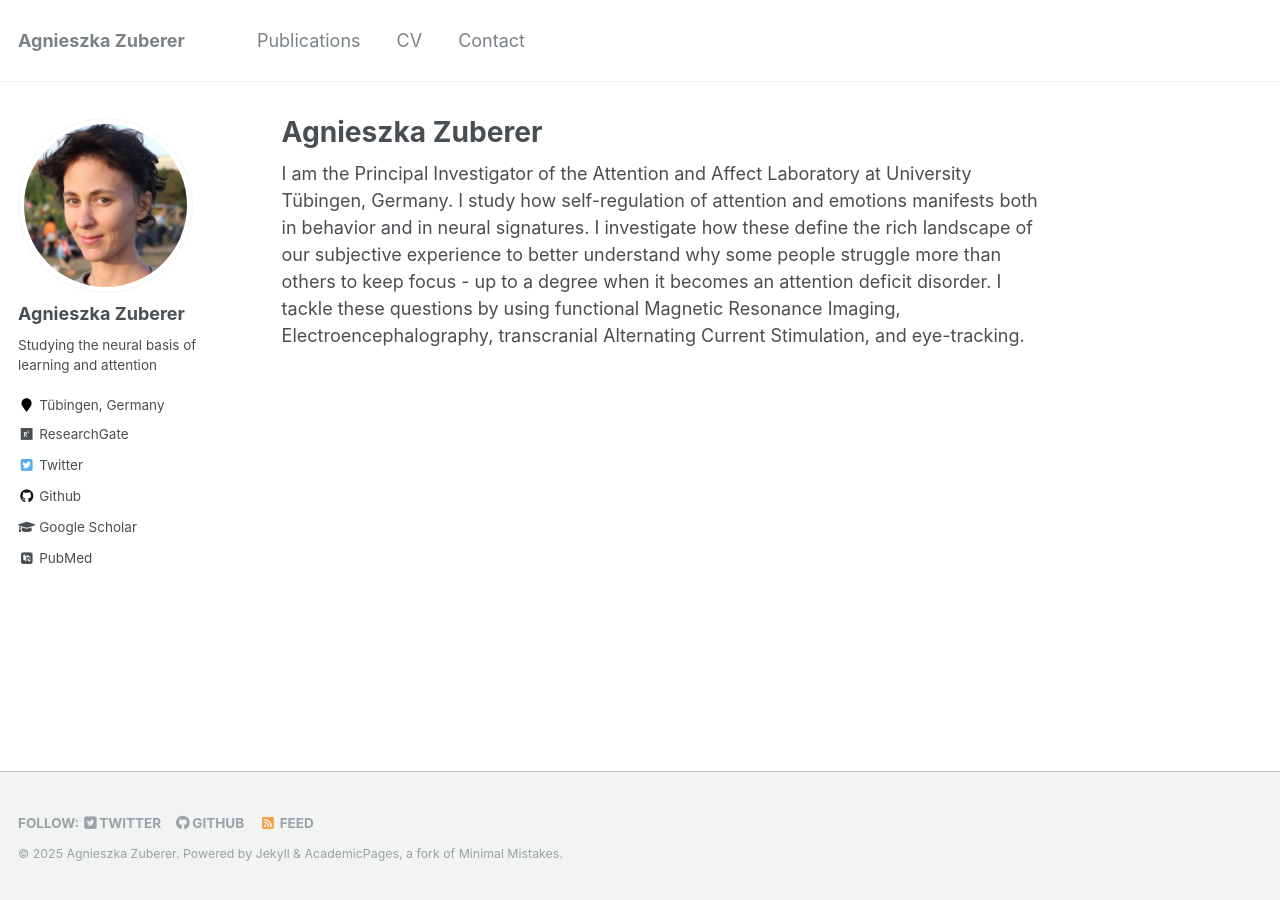
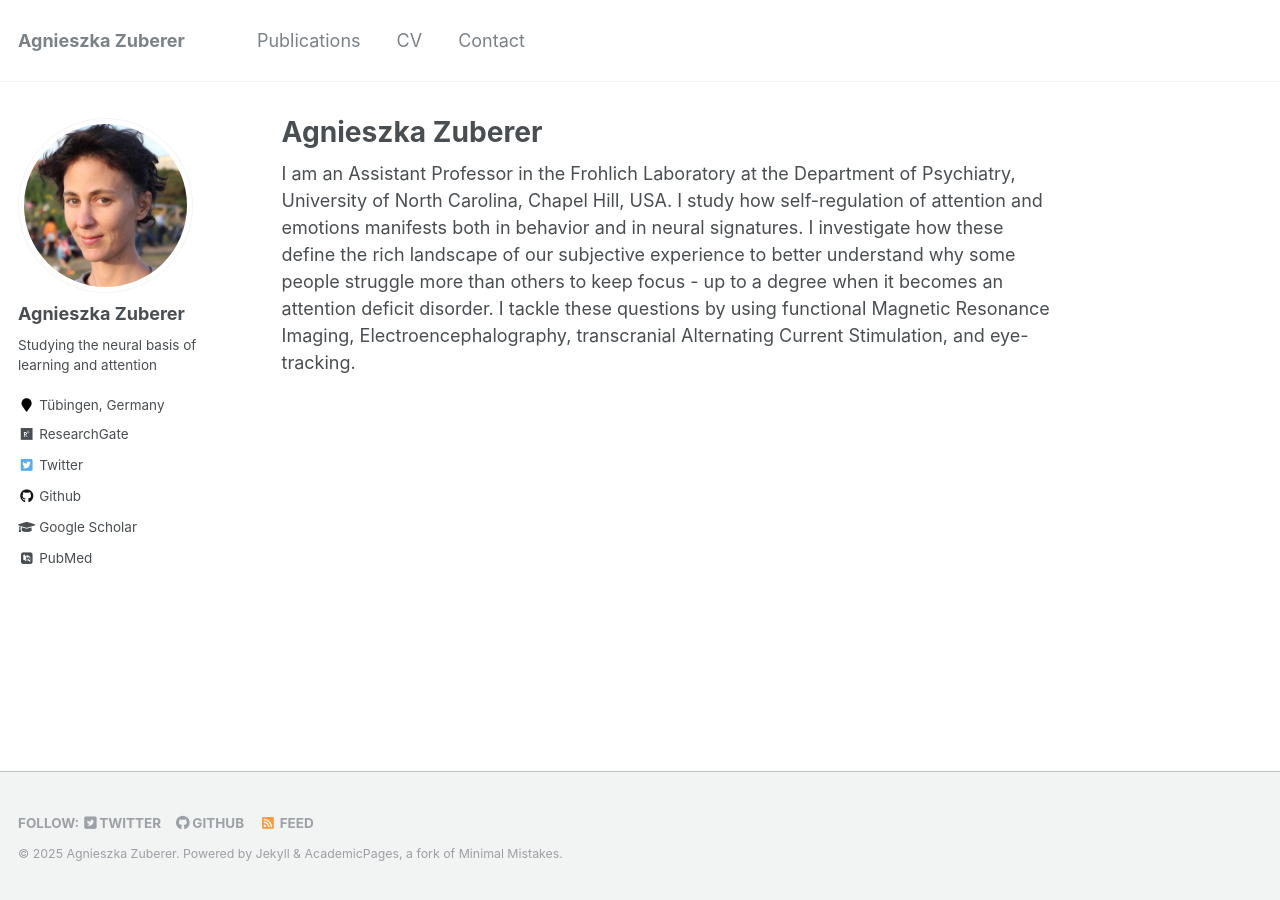
Before and after one commit to azuberer/azuberer.github.io, a Jekyll site: the page built from _pages/about.md, in a window 1280 px wide. Built offline with Jekyll 4.4.1, drawn with Linux system fonts in a browser that asks for light colours; some web fonts are replaced.

Commit message:
Update about.md

```diff
--- a/_pages/about.md
+++ b/_pages/about.md
@@ -7,4 +7,4 @@ redirect_from:
   - /about/
   - /about.html
 ---
-I am the Principal Investigator of the Attention and Affect Laboratory at University Tübingen, Germany. I study how self-regulation of attention and emotions manifests both in behavior and in neural signatures. I investigate how these define the rich landscape of our subjective experience to better understand why some people struggle more than others to keep focus - up to a degree when it becomes an attention deficit disorder. I tackle these questions by using functional Magnetic Resonance Imaging, Electroencephalography, transcranial Alternating Current Stimulation, and eye-tracking.
+I am an Assistant Professor in the Frohlich Laboratory at the Department of Psychiatry, University of North Carolina, Chapel Hill, USA. I study how self-regulation of attention and emotions manifests both in behavior and in neural signatures. I investigate how these define the rich landscape of our subjective experience to better understand why some people struggle more than others to keep focus - up to a degree when it becomes an attention deficit disorder. I tackle these questions by using functional Magnetic Resonance Imaging, Electroencephalography, transcranial Alternating Current Stimulation, and eye-tracking.
```
